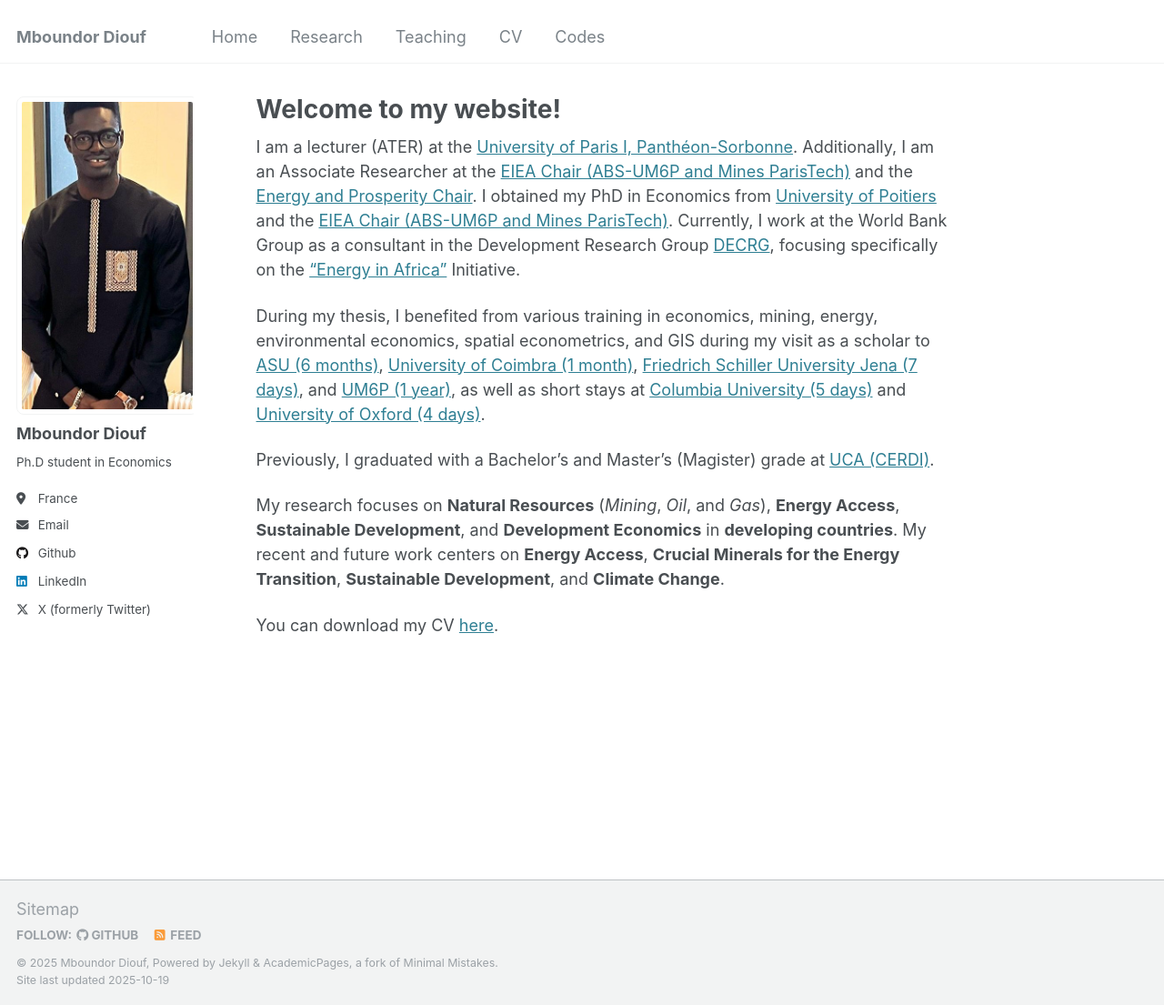
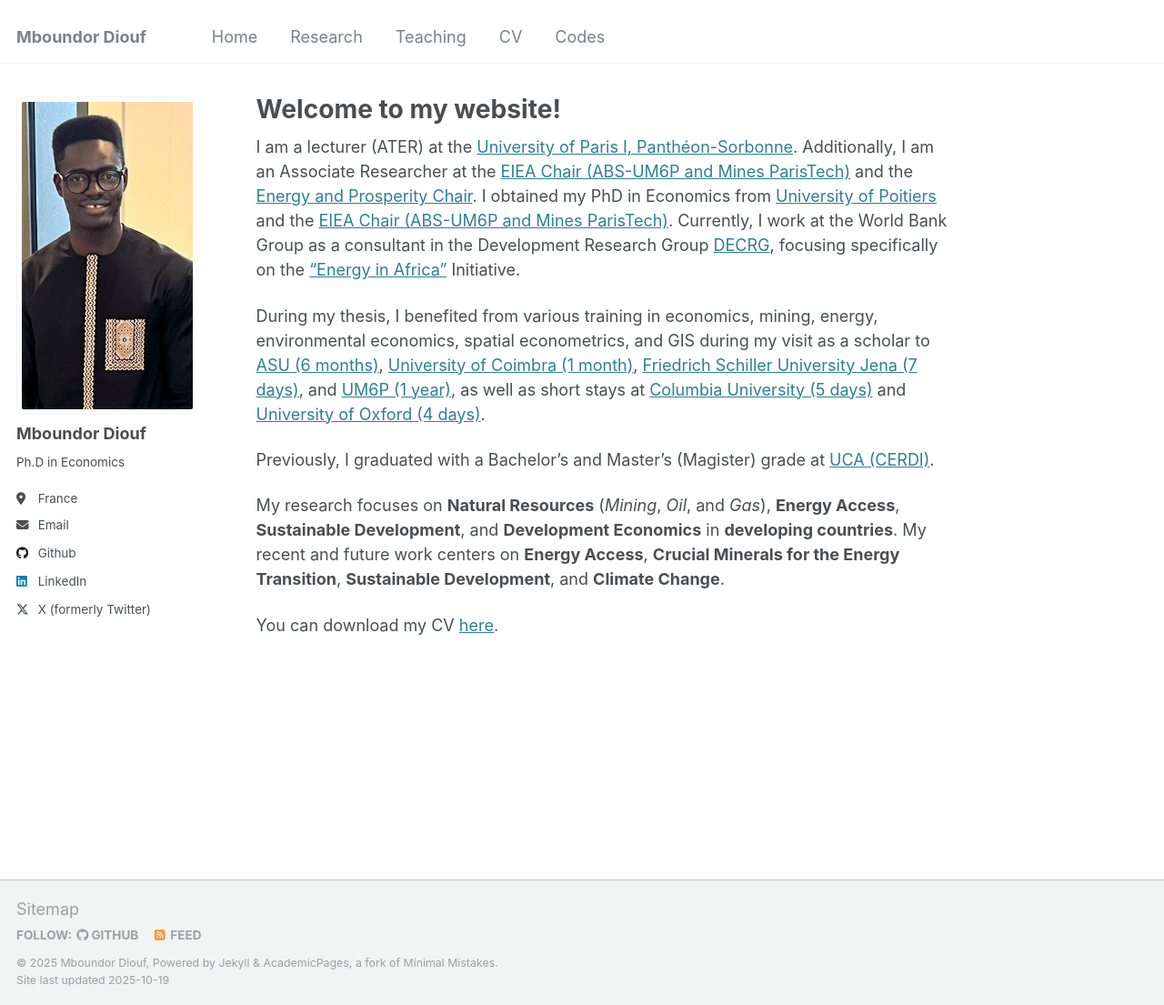
Before and after one commit to mboundordiouf/mboundordiouf.github.io, a Jekyll site: the page built from _pages/about.md, in a window 1280 px wide and 1105 px high. Shown: the whole window at 91% size. Built offline with Jekyll 4.4.1, drawn with Linux system fonts in a browser that asks for light colours.

Commit message:
Update author avatar and bio in config

```diff
--- a/_config.yml
+++ b/_config.yml
@@ -82,8 +82,8 @@ analytics:
 # Site Author
 author:
   name             : "Mboundor Diouf"
-  avatar           : "DIOUF_photo-webOK.jpg"
-  bio              : "Ph.D student in Economics"
+  avatar           : "DIOUF_photo-webOKOK.jpg"
+  bio              : "Ph.D in Economics"
   location         : "France"
   employer         :
   pubmed           :
```
